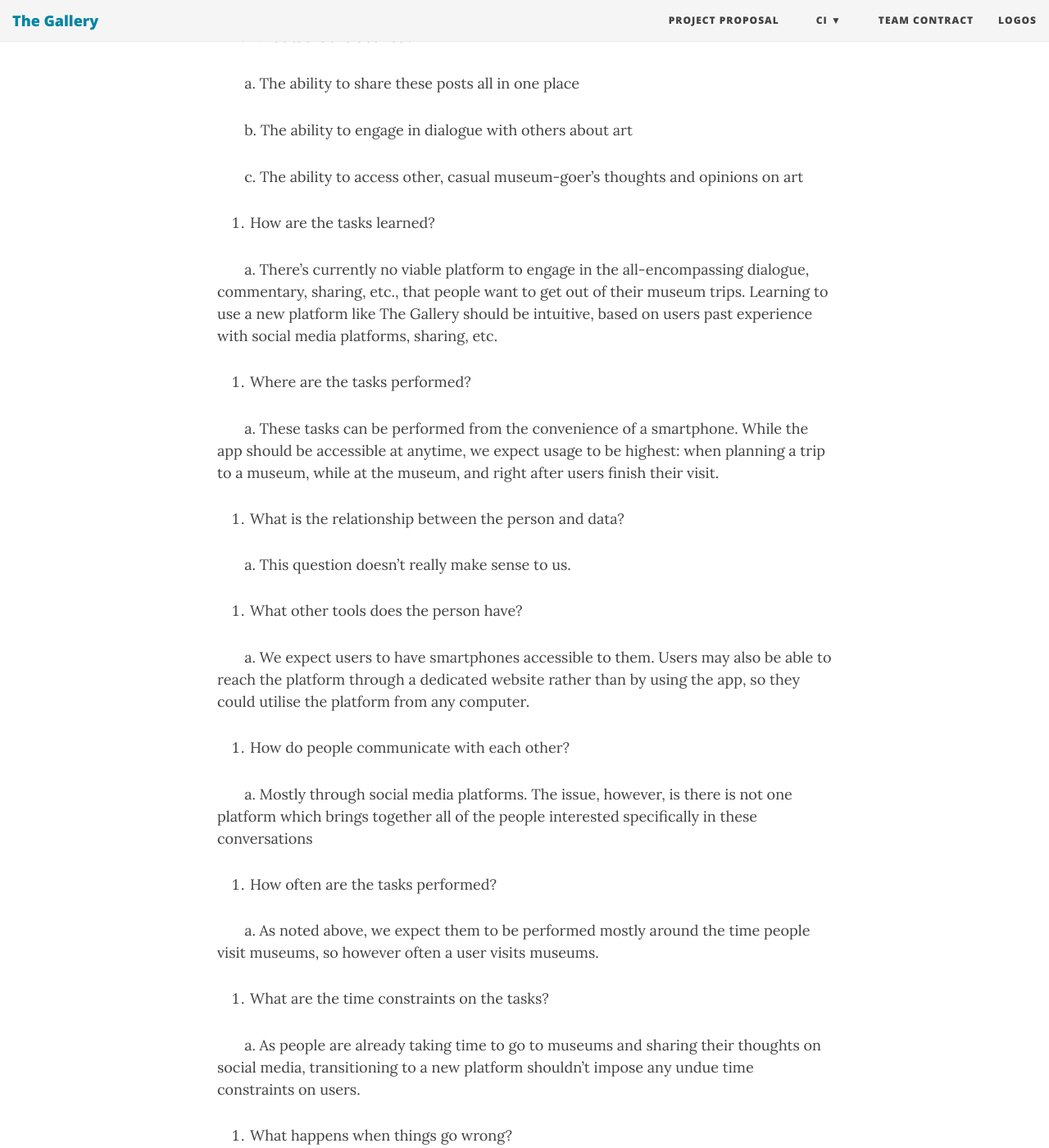
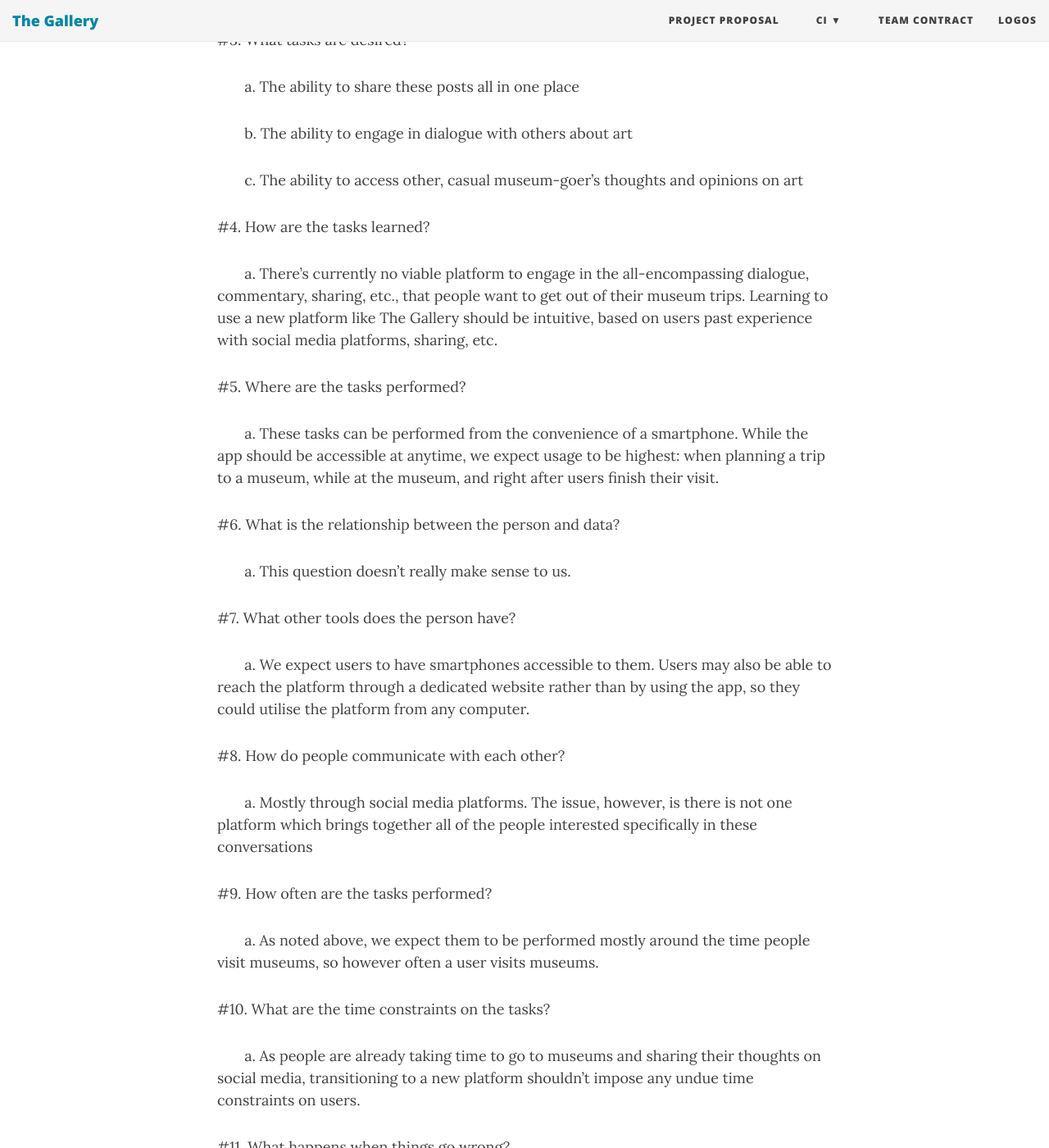
Before and after one commit to ethioeph/muse-soc-network, a Jekyll site: the page built from assignments/ci_review.md, in a window 1280 px wide and 1400 px high, scrolled down 3603 px. Shown: the whole window at 82% size. Built offline with Jekyll 4.4.1, drawn with Linux system fonts in a browser that asks for light colours; nearby versions of some CDN libraries; some of the changed text lies outside the part shown.

Commit message:
Update ci_review.md

```diff
--- a/assignments/ci_review.md
+++ b/assignments/ci_review.md
@@ -36,15 +36,15 @@ Ultimately, these themes and problems point to a solution much like that describ
 
 _Task Analysis Questions:_
 
-1. Who is going to use the design?
+#1. Who is going to use the design?
 
 &nbsp;&nbsp;&nbsp;&nbsp;&nbsp;&nbsp; a) Anyone who: goes to museums and uses social media.  The largest user-base would likely be millenials.
 
-2. What tasks do they now perform?
+#2. What tasks do they now perform?
 
 &nbsp;&nbsp;&nbsp;&nbsp;&nbsp;&nbsp;  a. They go to museums, they use their phones to take photos, and they share these images and clips to social media platforms, including: Facebook, Snapchat, and Instagram.
 
-3. What tasks are desired?
+#3. What tasks are desired?
 
 &nbsp;&nbsp;&nbsp;&nbsp;&nbsp;&nbsp; a. The ability to share these posts all in one place
 
@@ -52,34 +52,34 @@ _Task Analysis Questions:_
 
 &nbsp;&nbsp;&nbsp;&nbsp;&nbsp;&nbsp; c. The ability to access other, casual museum-goer’s thoughts and opinions on art
 
-4. How are the tasks learned?
+#4. How are the tasks learned?
 
 &nbsp;&nbsp;&nbsp;&nbsp;&nbsp;&nbsp;  a. There’s currently no viable platform to engage in the all-encompassing dialogue, commentary, sharing, etc., that people want to get out of their museum trips.  Learning to use a new platform like The Gallery should be intuitive, based on users past experience with social media platforms, sharing, etc.
 
-5. Where are the tasks performed?
+#5. Where are the tasks performed?
 
 &nbsp;&nbsp;&nbsp;&nbsp;&nbsp;&nbsp; a. These tasks can be performed from the convenience of a smartphone.  While the app should be accessible at anytime, we expect usage to be highest: when planning a trip to a museum, while at the museum, and right after users finish their visit.
 
-6. What is the relationship between the person and data?
+#6. What is the relationship between the person and data?
 
 &nbsp;&nbsp;&nbsp;&nbsp;&nbsp;&nbsp; a. This question doesn’t really make sense to us.
 
-7. What other tools does the person have?
+#7. What other tools does the person have?
 
 &nbsp;&nbsp;&nbsp;&nbsp;&nbsp;&nbsp; a. We expect users to have smartphones accessible to them.  Users may also be able to reach the platform through a dedicated website rather than by using the app, so they could utilise the platform from any computer.
 
-8. How do people communicate with each other?
+#8. How do people communicate with each other?
 
 &nbsp;&nbsp;&nbsp;&nbsp;&nbsp;&nbsp;  a. Mostly through social media platforms.  The issue, however, is there is not one platform which brings together all of the people interested specifically in these conversations
 
-9. How often are the tasks performed?
+#9. How often are the tasks performed?
 
 &nbsp;&nbsp;&nbsp;&nbsp;&nbsp;&nbsp;  a. As noted above, we expect them to be performed mostly around the time people visit museums, so however often a user visits museums.
 
-10. What are the time constraints on the tasks?
+#10. What are the time constraints on the tasks?
 
 &nbsp;&nbsp;&nbsp;&nbsp;&nbsp;&nbsp;  a. As people are already taking time to go to museums and sharing their thoughts on social media, transitioning to a new platform shouldn’t impose any undue time constraints on users.
 
-11. What happens when things go wrong?
+#11. What happens when things go wrong?
 
 &nbsp;&nbsp;&nbsp;&nbsp;&nbsp;&nbsp;  a. When things go wrong (such as people not understanding contemporary dialogue surrounding art), people become disengaged.  People we interviewed constantly skipped over works which seemed too abstract, which had particularly verbose wall plaques, etc., because people get frustrated, don’t understand, and often have short attention-spans.
```
